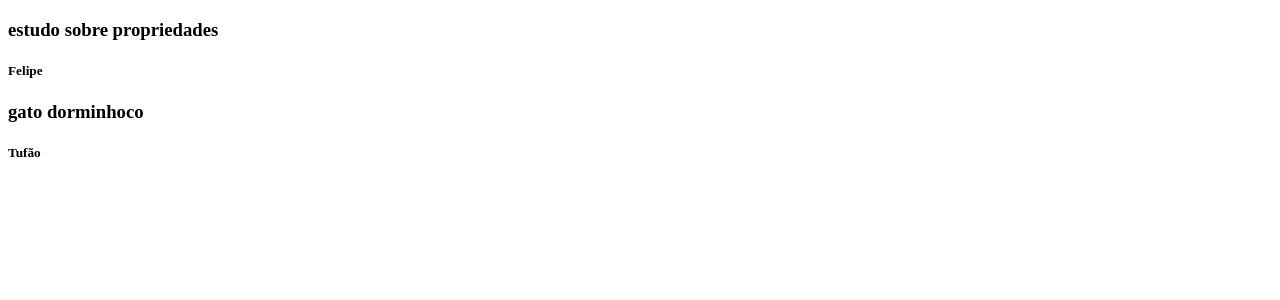
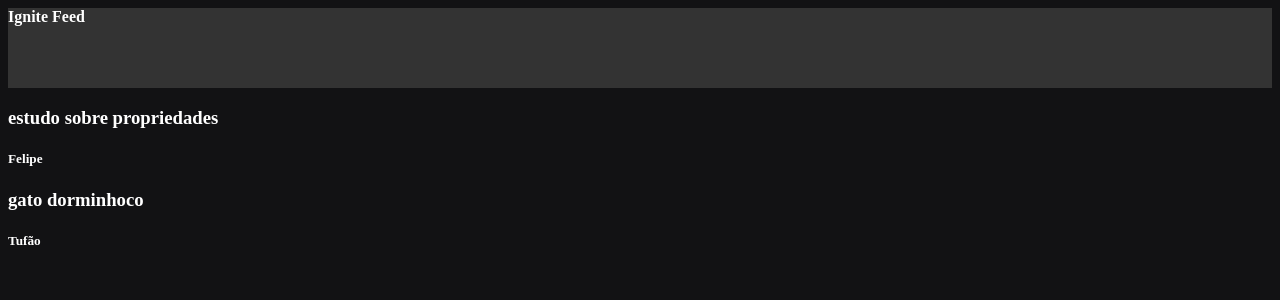
Before and after one commit to Felipe10amaral/Trilha-React, a React (Vite) app in the folder React/fundamentos-reactjs/: page / in a window 1280 px wide. Shown: the top 300 px of the page. Built offline with nearby package versions, Linux system fonts and the light colour scheme.

Commit message:
css modules

```diff
--- a/React/fundamentos-reactjs/src/App.jsx
+++ b/React/fundamentos-reactjs/src/App.jsx
@@ -1,9 +1,13 @@
 import {Post} from "./Post"
+import { Header } from "./components/Header"
+
+import './styles.css'
 
 function App() {
 
   return (
     <>
+      <Header />
       <Post author= "Felipe" content="estudo sobre propriedades"/>
       <Post author="Tufão" content="gato dorminhoco"/>
     </>
--- /dev/null
+++ b/React/fundamentos-reactjs/src/components/Header.jsx
@@ -0,0 +1,10 @@
+import styles from './Header.module.css';
+
+console.log(styles)
+export function Header() {
+    return (
+        <header className={styles.header}>
+            <strong>Ignite Feed</strong>
+        </header>
+    );
+}
--- /dev/null
+++ b/React/fundamentos-reactjs/src/components/Header.module.css
@@ -0,0 +1,4 @@
+.header {
+    background: #333;
+    height: 80px;
+}
--- /dev/null
+++ b/React/fundamentos-reactjs/src/styles.css
@@ -0,0 +1,4 @@
+body {
+    background: #121214;
+    color: #fff;
+}
```
